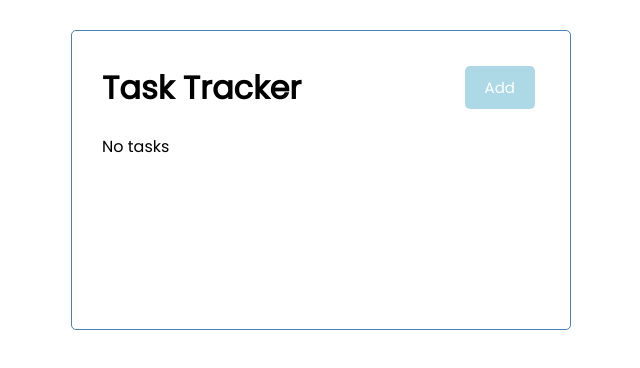
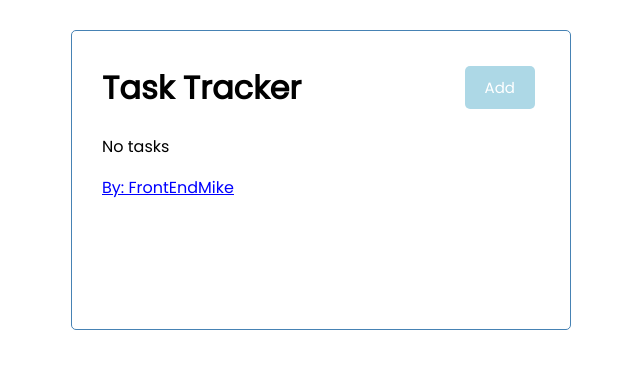
Before and after one commit to FrontEndMike/react-task-tracker, a React (Create React App) app: page / in a window 1280 px wide. Shown: the top 368 px of the page, without its empty margins (319-959 px from the left). Built offline with nearby package versions, Linux system fonts and the light colour scheme.

Commit message:
Update App.js

```diff
--- a/src/App.js
+++ b/src/App.js
@@ -26,6 +26,8 @@ const toggleReminder = (id) => {
   ? { ...task, reminder: !task.reminder } : task))
 }
 
+const url = "https://www.instagram.com/frontendmike/?hl=en";
+
 
   return (
     <div className="container">
@@ -36,8 +38,18 @@ const toggleReminder = (id) => {
       ) : (
         'No tasks'
       )}
+      <a href={url} target="_blank" style={{color: 'blue', marginTop: '1rem', display: 'block'}}
+      >
+        By: FrontEndMike
+      </a>
+
     </div>
+
   );
+
+
 }
 
+
+
 export default App;
```
